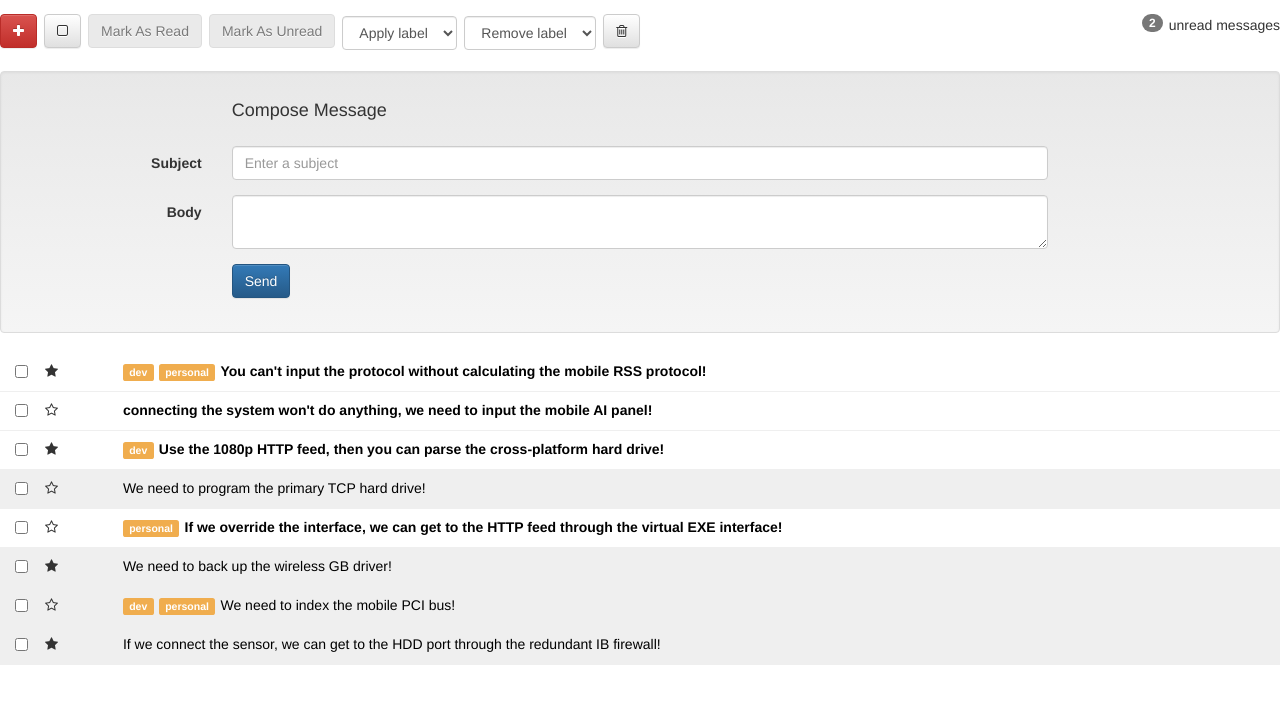
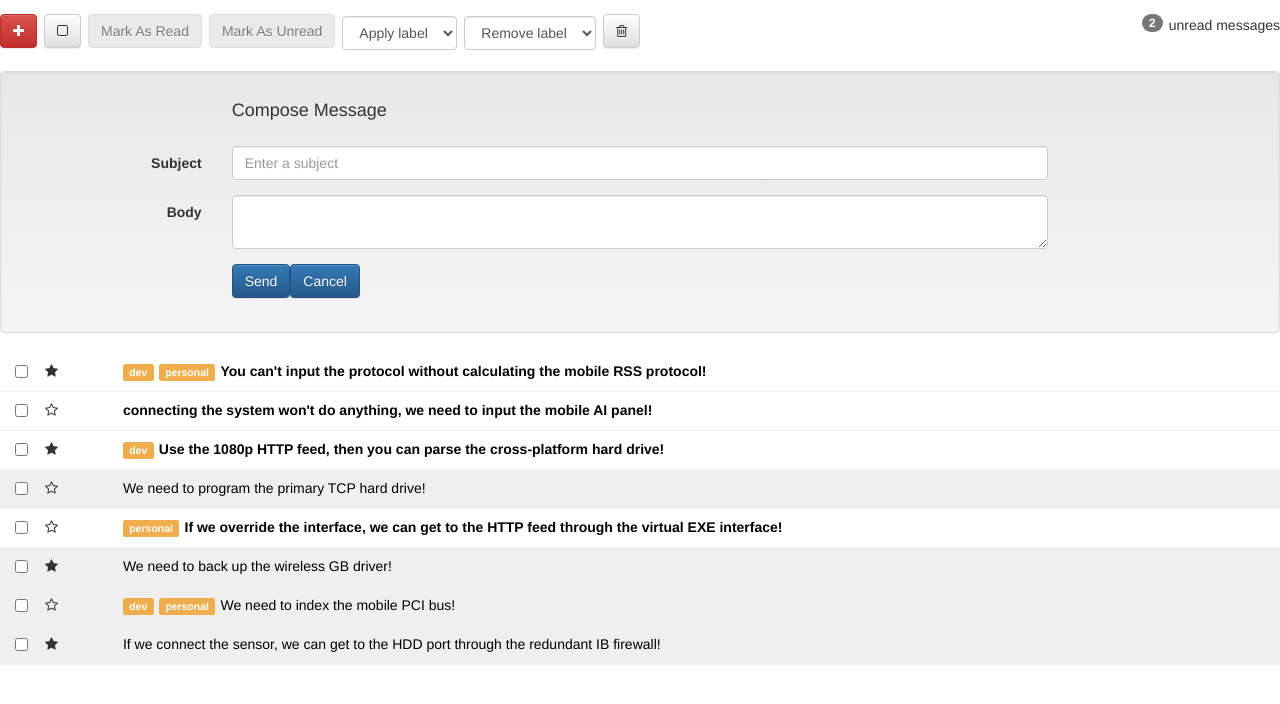
Before and after one commit to analuzac/react-galvanize-inbox, a React (Create React App) app: page / in a window 1280 px wide. Both pictures are taken after a click on the icon 18 px from the left and 31 px from the top of the page. Shown: the top 704 px of the page. Built offline with nearby package versions, Linux system fonts and the light colour scheme.

Commit message:
added cancel button

```diff
--- a/src/components/ComposeFormComponent.js
+++ b/src/components/ComposeFormComponent.js
@@ -1,8 +1,25 @@
 import React from 'react';
 
-export default function ComposeFormComponent({ onSubmit, onCancel }) {
-  onSubmit = { onSubmit };
-  onCancel = { onCancel };
+export default function ComposeFormComponent({
+  onComposeFormSubmit,
+  onComposeFormCancel
+}) {
+  function handleOnSubmit(event) {
+    const $onSubmit = event.target;
+    console.log($onSubmit);
+    console.log('touched SUBMIT button');
+    let subject = 'Aloha';
+    let body = 'Wish I was in Hawaii';
+    onComposeFormSubmit(subject, body);
+  }
+
+  function handleOnCancel(event) {
+    const $onCancel = event.target;
+    console.log($onCancel);
+    console.log('touched CANCEL button');
+    onComposeFormCancel();
+  }
+
   return (
     <form className="form-horizontal well">
       <div className="form-group">
@@ -34,7 +51,18 @@ export default function ComposeFormComponent({ onSubmit, onCancel }) {
       </div>
       <div className="form-group">
         <div className="col-sm-8 col-sm-offset-2">
-          <input type="submit" value="Send" className="btn btn-primary" />
+          <input
+            type="submit"
+            value="Send"
+            className="btn btn-primary"
+            onClick={handleOnSubmit}
+          />
+          <input
+            type="submit"
+            value="Cancel"
+            className="btn btn-primary"
+            onClick={handleOnCancel}
+          />
         </div>
       </div>
     </form>
--- a/src/components/InboxPage.js
+++ b/src/components/InboxPage.js
@@ -21,8 +21,8 @@ export default function InboxPage({
   onRemoveLabelSelectedMessages,
   onDeleteSelectedMessages,
   onOpenComposeForm,
-  onSubmit,
-  onCancel
+  onComposeFormSubmit,
+  onComposeFormCancel
 }) {
   return (
     <div className="InboxPage">
@@ -49,7 +49,10 @@ export default function InboxPage({
           onMarkAsReadMessage={onMarkAsReadMessage}
         />
         {showComposeForm &&
-          <ComposeFormComponent onSubmit={onSubmit} onCancel={onCancel} />}
+          <ComposeFormComponent
+            onComposeFormSubmit={onComposeFormSubmit}
+            onComposeFormCancel={onComposeFormCancel}
+          />}
       </InboxPageLayout>
     </div>
   );
--- a/src/index.js
+++ b/src/index.js
@@ -90,8 +90,8 @@ function render() {
       onRemoveLabelSelectedMessages={onRemoveLabelSelectedMessages}
       onDeleteSelectedMessages={onDeleteSelectedMessages}
       onOpenComposeForm={onOpenComposeForm}
-      onSubmit={onSubmit}
-      onCancel={onCancel}
+      onComposeFormSubmit={onComposeFormSubmit}
+      onComposeFormCancel={onComposeFormCancel}
     />,
     document.getElementById('root')
   );
@@ -228,6 +228,6 @@ function onOpenComposeForm() {
   render();
 }
 
-function onSubmit() {}
+function onComposeFormSubmit(subject, body) {}
 
-function onCancel() {}
+function onComposeFormCancel() {}
```
